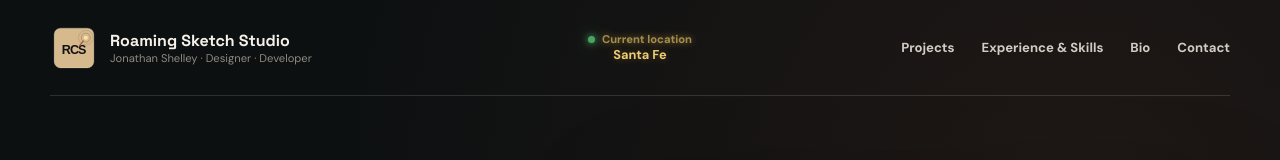
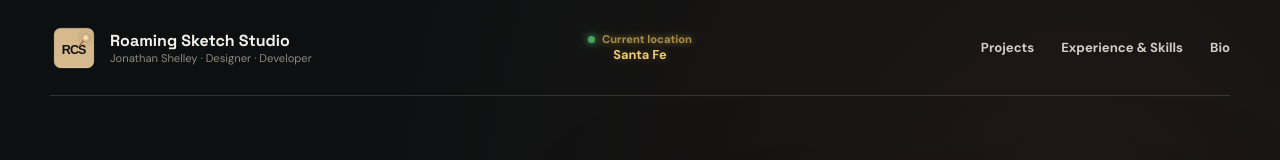
Before and after one commit to jonio298/toast-portfolio, a React (Vite) app in the folder professional-portfolio/: page / in a window 1280 px wide. Shown: the top 160 px of the page. Built offline with nearby package versions, Linux system fonts and the light colour scheme.

Commit message:
Remove redundant contact navigation link

```diff
--- a/professional-portfolio/src/App.jsx
+++ b/professional-portfolio/src/App.jsx
@@ -142,7 +142,6 @@ function Header() {
         <a href="/#projects" onClick={() => setOpen(false)}>Projects</a>
         <a href="/resume" onClick={() => setOpen(false)}>Experience & Skills</a>
         <a href="/bio" onClick={() => setOpen(false)}>Bio</a>
-        <a href="/#contact" onClick={() => setOpen(false)}>Contact</a>
       </nav>
       <button onClick={() => setOpen(!open)} aria-label="Toggle navigation" aria-expanded={open}>{open ? <X /> : <Menu />}</button>
     </header>
```
